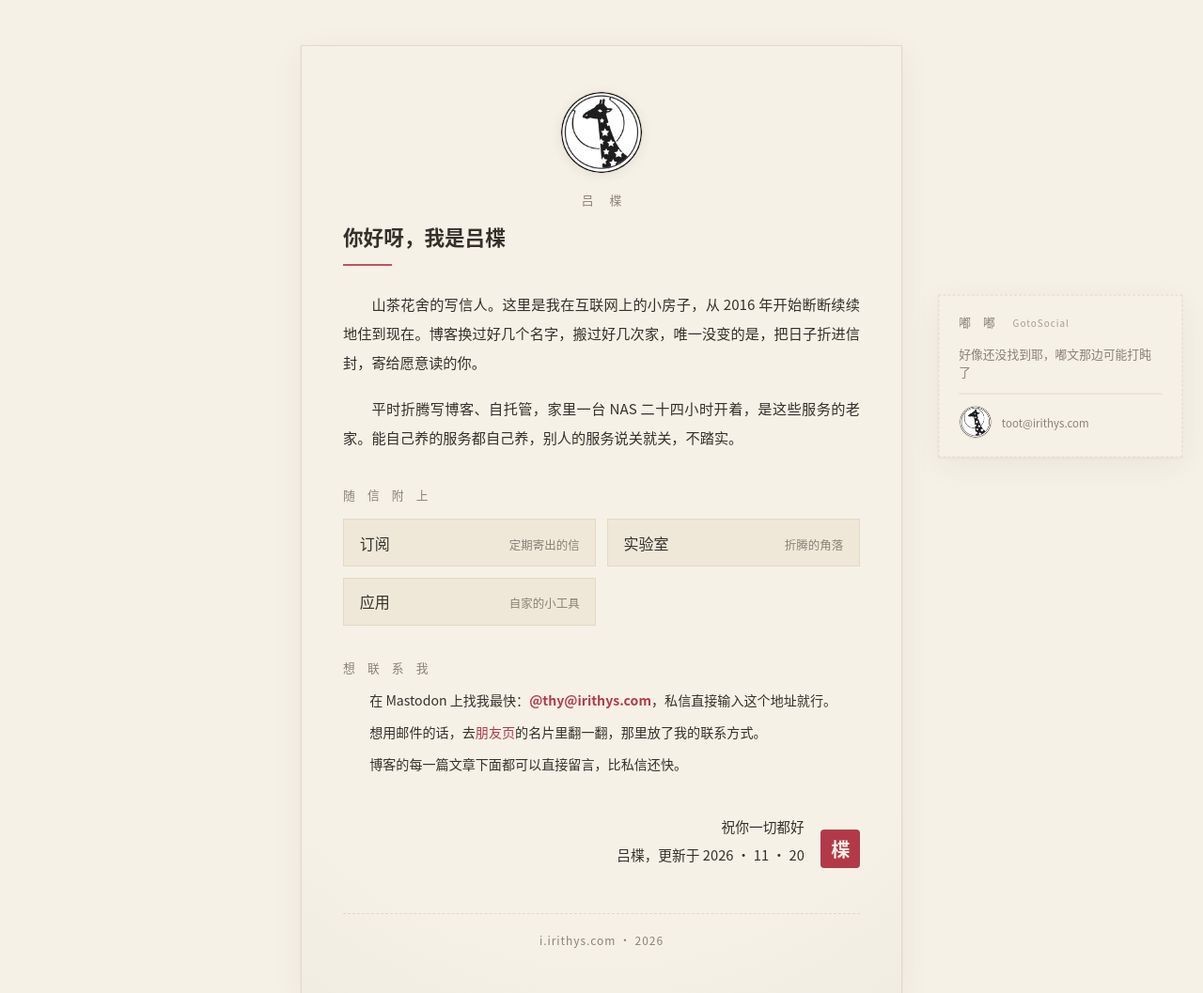
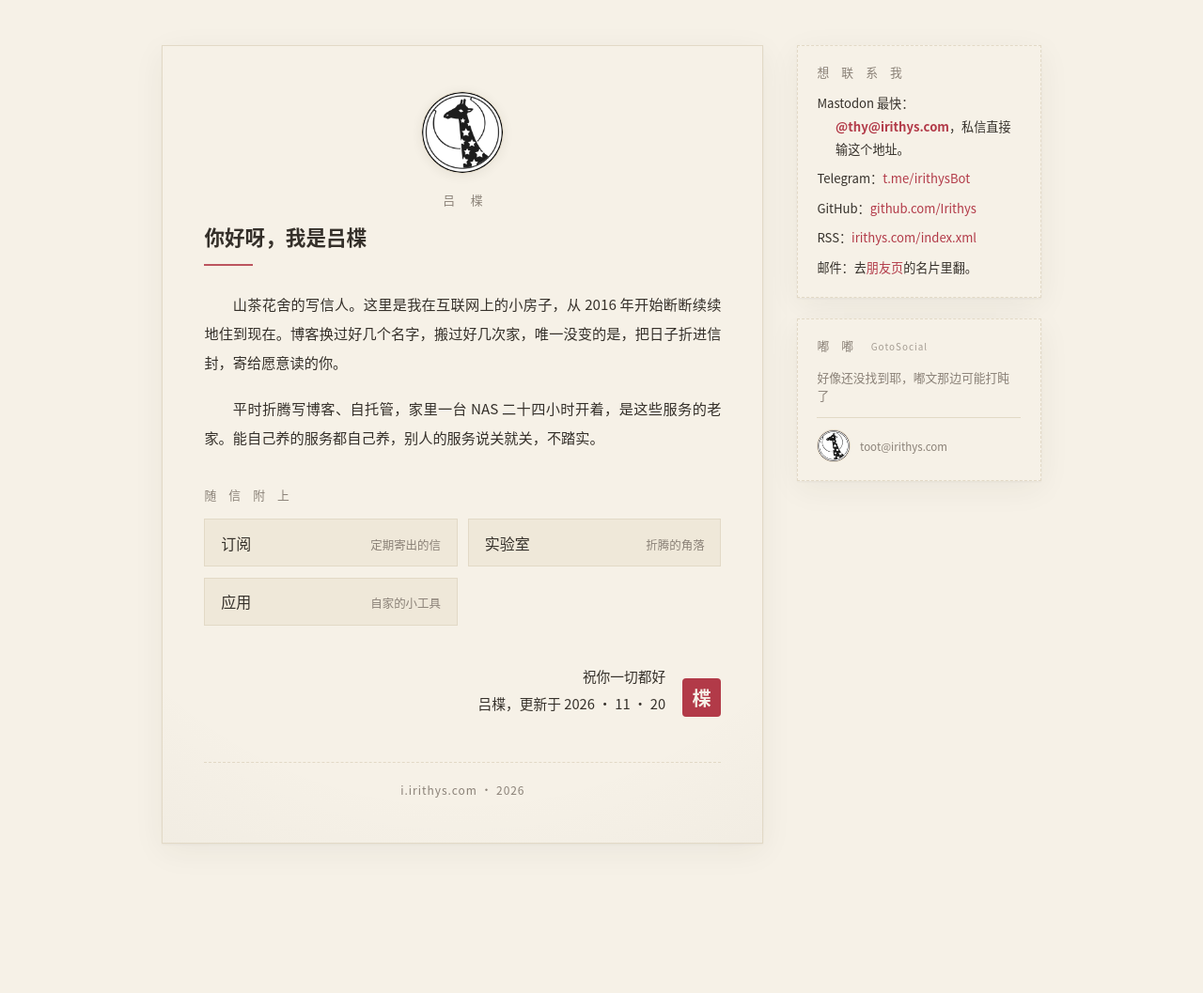
Before and after one commit to Irithys/home, a plain HTML site: page index.html in a window 1280 px wide. Shown: the top 1057 px of the page at 94% size. After the commit the page ends 962 px from the top, so only its background shows below. Drawn offline with Linux system fonts and the light colour scheme; no server answers.

Commit message:
右侧组件栈：联系卡与嘟嘟卡与信纸顶端平行，联系方式取自博客

```diff
--- a/index.html
+++ b/index.html
@@ -48,26 +48,39 @@
       border: 1px solid var(--border);
       box-shadow: 0 1px 2px rgba(53, 48, 42, 0.05), 0 8px 32px rgba(53, 48, 42, 0.06);
     }
-    .toots-wrap {
-      position: fixed;
-      top: 50%;
-      left: 50%;
+    .page {
+      display: flex;
+      align-items: flex-start;
+      justify-content: center;
+      gap: 2.2rem;
+      width: 100%;
+    }
+    .side-stack {
+      display: none;
       width: 260px;
-      transform: translate(calc(min(640px, 100vw - 4rem) / 2 + 2.4rem), -50%);
-      margin: 0;
+      flex: none;
+      flex-direction: column;
+      gap: 1.4rem;
+      position: sticky;
+      top: 6vh;
+    }
+    .side-card {
       padding: 1.15rem 1.3rem;
       border: 1px dashed var(--border);
       background: var(--paper);
       box-shadow: 0 1px 2px rgba(53, 48, 42, 0.05), 0 8px 32px rgba(53, 48, 42, 0.06);
     }
+    @media (min-width: 1081px) {
+      .side-stack { display: flex; }
+    }
     @media (max-width: 1080px) {
-      .toots-wrap {
-        position: static;
-        width: auto;
-        transform: none;
+      .side-stack {
+        display: flex;
+        width: 100%;
         max-width: 640px;
         margin: 1.6rem auto 0;
       }
+      .page { flex-direction: column; align-items: center; }
     }
     @media (max-width: 560px) {
       body { padding: 3vh 0.9rem 6vh; }
@@ -129,7 +142,7 @@
       margin-bottom: 1.1rem;
     }
     /* 想联系我 */
-    .contact { margin: 2.2rem 0 0; }
+    .contact { margin: 0; }
     .contact-title {
       font-size: 0.8rem;
       letter-spacing: 0.4em;
@@ -142,9 +155,10 @@
       gap: 0.45rem;
     }
     .contact-list li {
-      font-size: 0.88rem;
-      line-height: 1.9;
-      text-indent: 2em;
+      font-size: 0.82rem;
+      line-height: 1.85;
+      text-indent: -1.5em;
+      padding-left: 1.5em;
     }
     .contact-list a {
       color: var(--camellia);
@@ -326,6 +340,7 @@
   </style>
 </head>
 <body>
+  <div class="page">
   <main class="letter">
     <div class="letter-main">
       <img class="avatar" src="./img/avatar2.webp" alt="吕楪的头像" width="88" height="88">
@@ -348,14 +363,6 @@
       </ul>
     </section>
 
-    <section class="contact">
-      <p class="contact-title">想 联 系 我</p>
-      <ul class="contact-list">
-        <li>在 Mastodon 上找我最快：<a href="https://toot.irithys.com/@thy" target="_blank" rel="noopener"><span class="handle">@thy@irithys.com</span></a>，私信直接输入这个地址就行。</li>
-        <li>想用邮件的话，去<a href="https://irithys.com/friends/" target="_blank" rel="noopener">朋友页</a>的名片里翻一翻，那里放了我的联系方式。</li>
-        <li>博客的每一篇文章下面都可以直接留言，比私信还快。</li>
-      </ul>
-    </section>
     </div>
 
 
@@ -371,7 +378,20 @@
       <a href="https://i.irithys.com/" target="_blank" rel="noopener">i.irithys.com</a> · 2026
     </footer>
   </main>
-    <aside class="toots-wrap" data-toots data-limit="3">
+
+    <div class="side-stack">
+      <section class="side-card contact">
+        <p class="contact-title">想 联 系 我</p>
+        <ul class="contact-list">
+          <li>Mastodon 最快：<a href="https://toot.irithys.com/@thy" target="_blank" rel="noopener"><span class="handle">@thy@irithys.com</span></a>，私信直接输这个地址。</li>
+          <li>Telegram：<a href="https://t.me/irithysBot" target="_blank" rel="noopener">t.me/irithysBot</a></li>
+          <li>GitHub：<a href="https://github.com/Irithys" target="_blank" rel="noopener">github.com/Irithys</a></li>
+          <li>RSS：<a href="https://irithys.com/index.xml" target="_blank" rel="noopener">irithys.com/index.xml</a></li>
+          <li>邮件：去<a href="https://irithys.com/friends/" target="_blank" rel="noopener">朋友页</a>的名片里翻。</li>
+        </ul>
+      </section>
+
+      <aside class="side-card toots-wrap" data-toots data-limit="3">
         <p class="toots-title">嘟 嘟 <span class="toots-sub">GotoSocial</span></p>
         <ul class="toots" aria-live="polite">
           <li class="toot--loading">正在取信…</li>
@@ -381,7 +401,8 @@
           <a href="https://toot.irithys.com/@thy" target="_blank" rel="noopener">toot@irithys.com</a>
         </div>
       </aside>
-
+    </div>
+  </div>
   <script>
       var updated = document.getElementById("updated");
       if (updated) {
```
Lines whose indentation alone changed are shown as unchanged.
